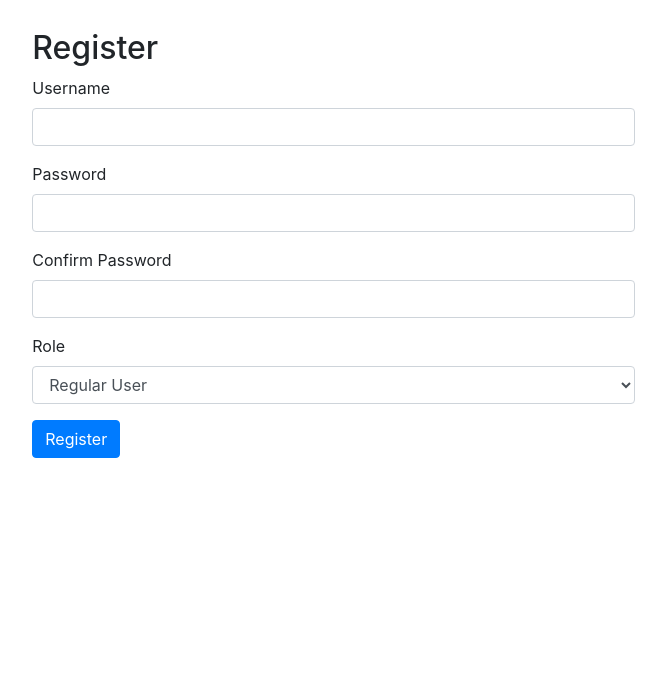
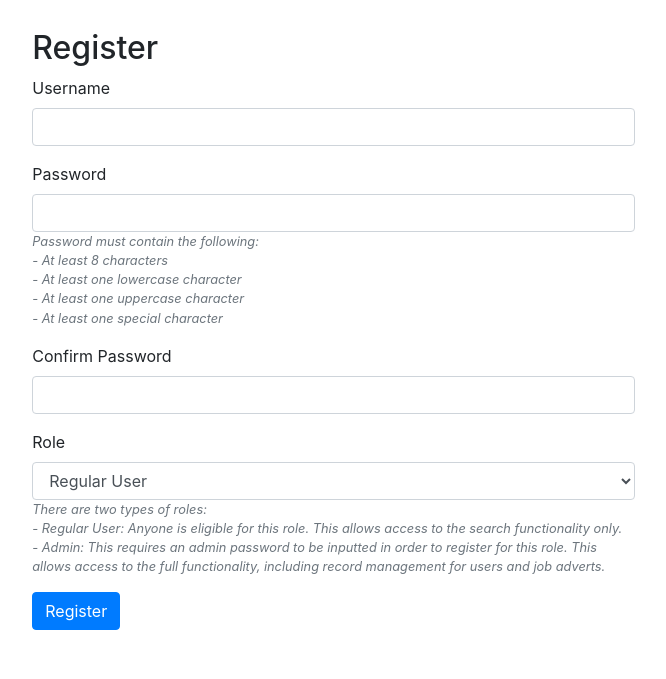
Before and after one commit to william-gldn2022/Job-Vacancy-Board, a Flask app: page / in a window 1280 px wide. Shown: the part 430-1109 px from the top of the page, without its empty margins (314-980 px from the left). Before the commit the page ends 888 px from the top, so only its background shows below. Run offline with Flask 3, Linux system fonts and the light colour scheme; some libraries are stand-ins or nearby versions.

Commit message:
Added help for passwords and roles types

```diff
--- a/templates/index.html
+++ b/templates/index.html
@@ -29,6 +29,13 @@
             <div class="form-group">
                 <label for="password">Password</label>
                 <input type="password" class="form-control" name="password" required>
+                <p class="text-muted small text-left" style="font-style: italic;">
+                     Password must contain the following: <br>
+                     - At least 8 characters <br>
+                     - At least one lowercase character <br>
+                     - At least one uppercase character <br>
+                     - At least one special character
+                </p>
             </div>
             <div class="form-group">
                 <label for="confirm_password">Confirm Password</label>
@@ -40,6 +47,11 @@
                     <option value="Regular User">Regular User</option>
                     <option value="Admin">Admin</option>
                 </select>
+                <p class="text-muted small text-left" style="font-style: italic;">
+                    There are two types of roles: <br>
+                    - Regular User: Anyone is eligible for this role. This allows access to the search functionality only. <br>
+                    - Admin: This requires an admin password to be inputted in order to register for this role. This allows access to the full functionality, including record management for users and job adverts.
+               </p>
             </div>
             <div class="form-group" id="admin-password-field" style="display: none;">
                 <label for="admin_password">Admin Password</label>
```
Also changed, not shown: templates/user-management.html (+21 -0 lines).
